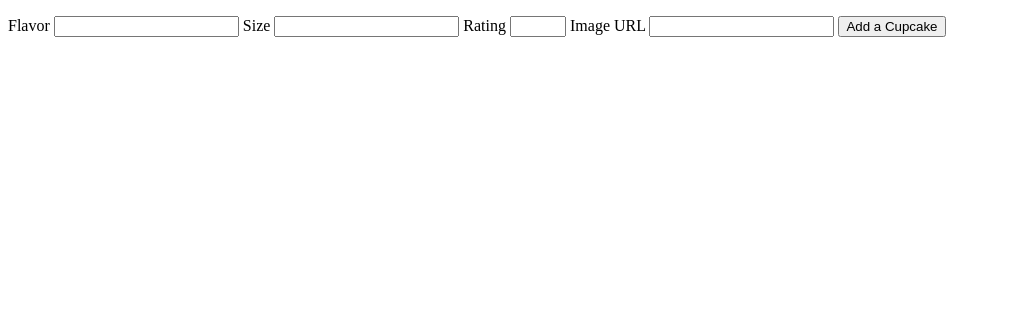
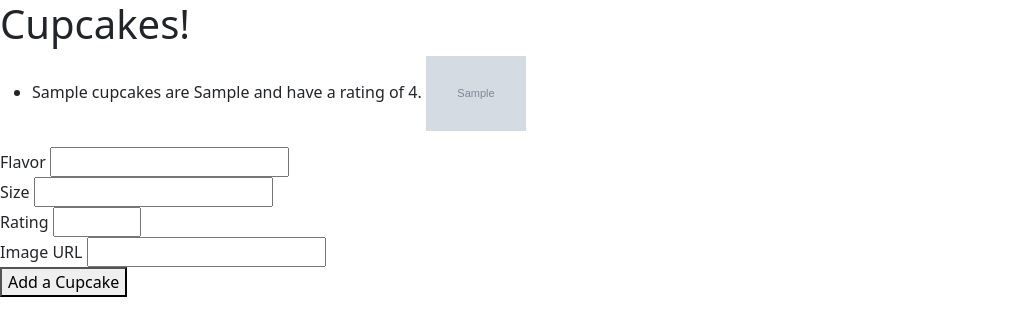
Before and after one commit to mattriese/flask-cupcakes, a Flask app: page / in a window 1280 px wide. Shown: the top 336 px of the page, without its empty margins (0-1009 px from the left). Run offline with Flask 2, Linux system fonts and the light colour scheme; tables that the repository leaves empty hold one stand-in row (values such as "Sample post"); grey boxes marked "Sample" are stand-in pictures.

Commit message:
finished getting it owrking

```diff
--- a/static/cupcakes.js
+++ b/static/cupcakes.js
@@ -1,23 +1,76 @@
 "use strict";
+const $ul = $("ul");
+const $flavor = $("#flavorInput");
+const $size = $("#sizeInput");
+const $rating = $("#ratingInput");
+const $image = $("#imageInput")
+const $form = $("form")
 
 async function start() {
-    console.log("helloo")
+    console.log("helloo");
     let response = await axios.get("/api/cupcakes");
-    let cupcakes = response.data.cupcakes
-    console.log(response)
-    displayCupcakes(cupcakes)
+    let cupcakes = response.data.cupcakes;
+    console.log("axios response=", response);
+	console.log("cupcakes= ", cupcakes);
+	console.log("ARray.isArray cupcakes= ", Array.isArray(cupcakes));
+	console.log("typeof cupcakes[0]= ", typeof cupcakes[0]);
+    displayCupcakes(cupcakes);
 }
 
 
 function displayCupcakes(cupcakes){
-    for (let cupcake in cupcakes) {
-        let flavor = cupcake.flavor;
-        let size = cupcake.size;
-        let rating = cupcake.rating;
-        let image = cupcake.image;
+    for (let cupcake of cupcakes) {
+		let {flavor, size, rating, image} = cupcake;
+        // let flavor = cupcake.flavor;
+        // let size = cupcake.size;
+        // let rating = cupcake.rating;
+        // let image = cupcake.image;
         $ul.append(`<li>${flavor} cupcakes are ${size} and have a
-                    rating of ${rating}. <img src="${image}">`)
+                    rating of ${rating}. <img src="${image}" width="100">`)
     }
 }
+
+
+async function handleFormSubmit(evt) {
+	evt.preventDefault();
+
+	const flavor = $flavor.val()
+	const size = $size.val()
+	const rating = $rating.val()
+	const image = $image.val()
+
+	await submitCupcakeToAPI(flavor, size, rating, image);
+}
+
+$form.on("submit", handleFormSubmit);
+
+
+// makes post request to API with data from form submission for new cupcake
+async function submitCupcakeToAPI(flavor, size, rating, image) {
+	console.log("submitCupcakeToAPI flavor= ", flavor)
+	const response = await axios({
+	  url: "/api/cupcakes",
+	  method: "POST",
+	  data: { "flavor": flavor,
+	  		 "size": size,
+			 "rating": rating,
+			 "image": image }
+	});
+	newCupcake = response.data.cupcake;
+	appendNewCupcake(newCupcake)
+	console.log("axios post response.data.cupcake= ", response.data.cupcake)
+
+}
+
+// takes API response on adding new cupcake to database and appends to html
+function appendNewCupcake(newCupcake){
+	let flavor = newCupcake.flavor;
+	let size = newCupcake.size;
+	let rating = newCupcake.rating;
+	let image = newCupcake.image;
+	$ul.append(`<li>${flavor} cupcakes are ${size} and have a
+                    rating of ${rating}. <img src="${image}" width="100">`)
+}
+
 console.log("I read this")
 start();
--- a/templates/index.html
+++ b/templates/index.html
@@ -4,22 +4,28 @@
     <meta charset="UTF-8">
     <meta http-equiv="X-UA-Compatible" content="IE=edge">
     <meta name="viewport" content="width=device-width, initial-scale=1.0">
+	<link href="https://cdn.jsdelivr.net/npm/bootstrap@5.0.0-beta3/dist/css/bootstrap.min.css" rel="stylesheet" integrity="sha384-eOJMYsd53ii+scO/bJGFsiCZc+5NDVN2yr8+0RDqr0Ql0h+rP48ckxlpbzKgwra6" crossorigin="anonymous">
     <title>Cupcakes</title>
 </head>
 <body>
+	<h1>Cupcakes!</h1>
     <ul class="cupcakes">
 
     </ul>
 
-    <form method="POST" class="newCupcakeForm">
+    <form method="POST" class="newCupcakeForm" id="newCupcakeForm">
         <label>Flavor</label>
-        <input name="flavor">
+        <input name="flavor" id="flavorInput">
+		<br>
         <label>Size</label>
-        <input name="size">
+        <input name="size" id="sizeInput">
+		<br>
         <label>Rating</label>
-        <input type="number" min="0" max="10" name="rating">
+        <input type="number" min="0" max="10" name="rating" id="ratingInput">
+		<br>
         <label>Image URL</label>
-        <input type="url" name="image">
+        <input type="url" name="image" id="imageInput">
+		<br>
         <button class="cupcake-input-btn">Add a Cupcake</button>
     </form>
 <script src="http://unpkg.com/jquery"></script>
```
